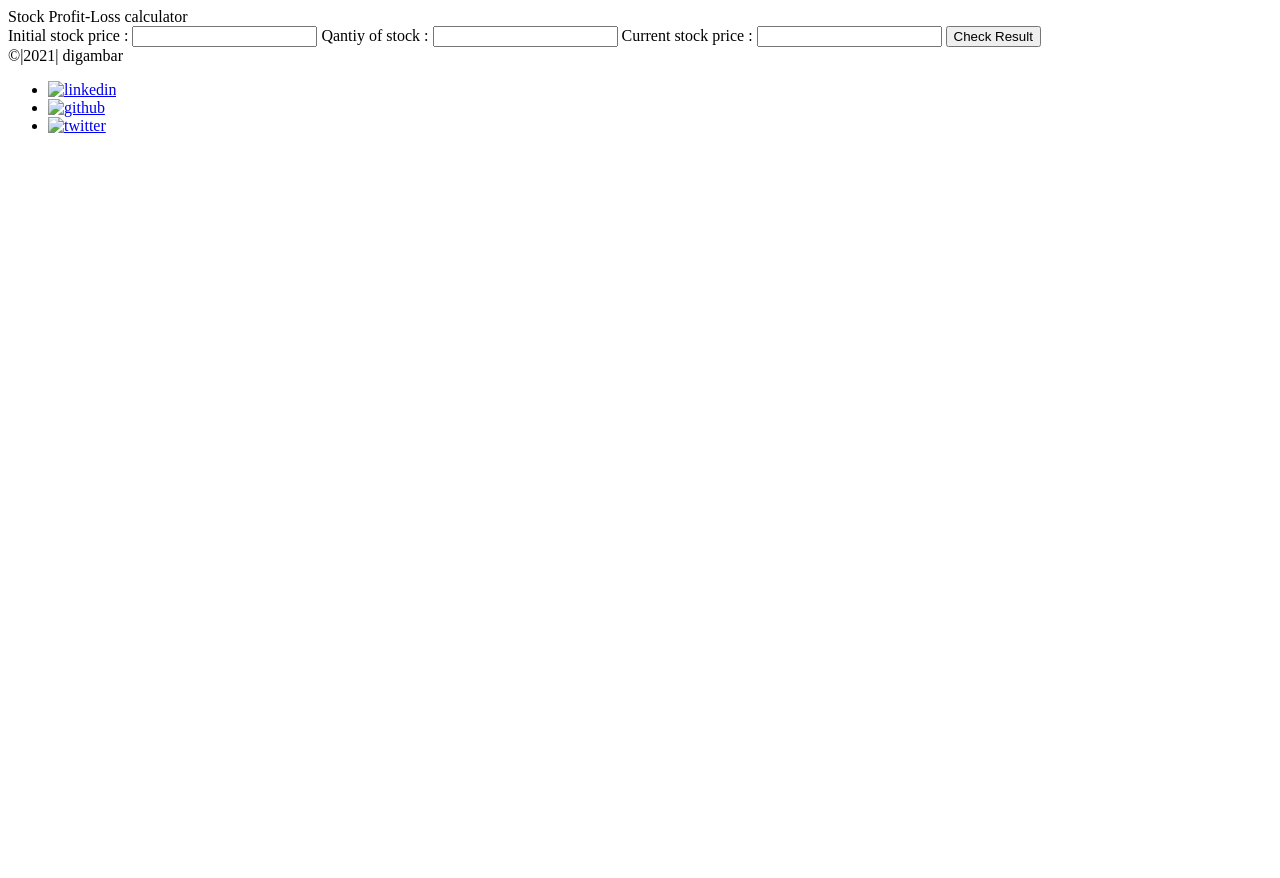
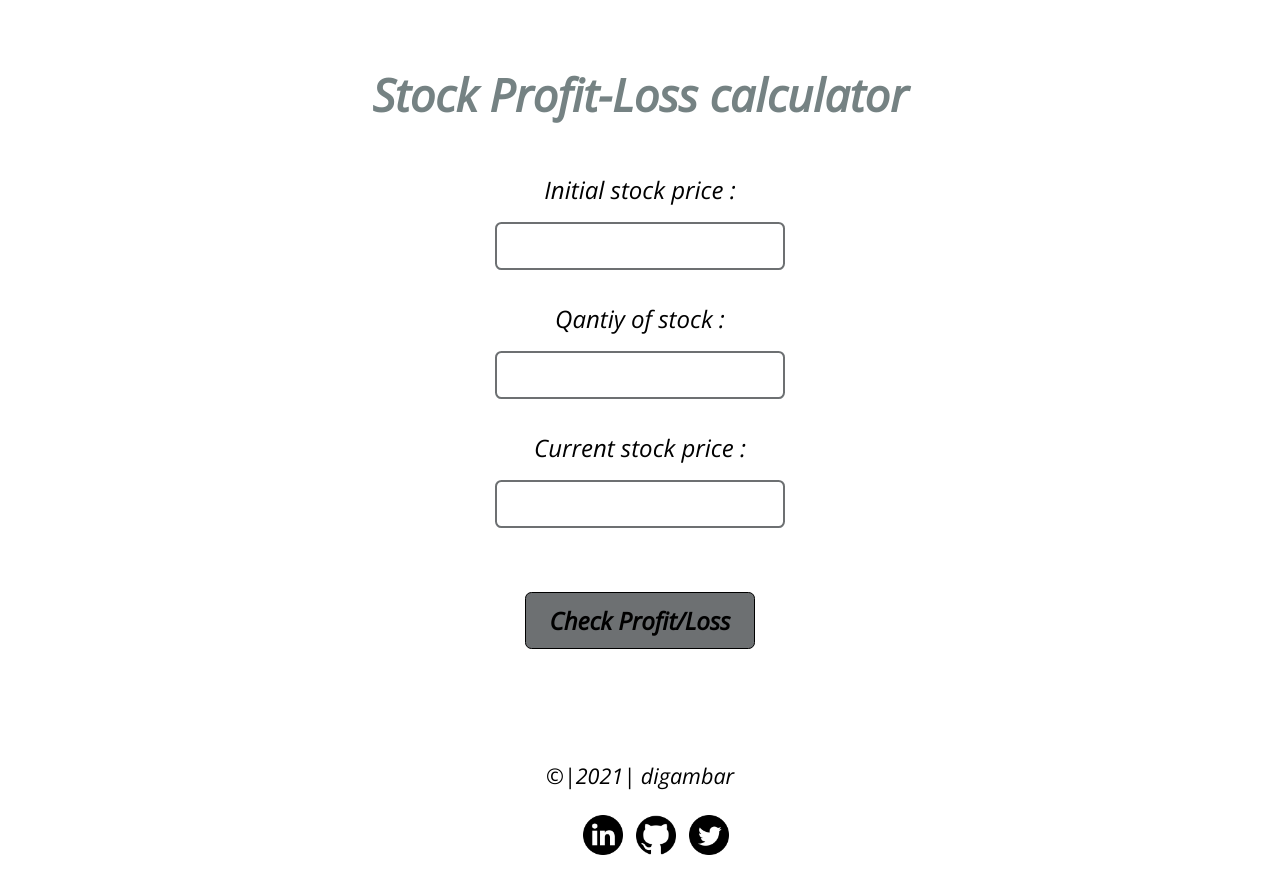
Before and after one commit to Digambar1411/stock-profit-or-loss, a plain HTML site: page index.html in a window 1280 px wide. Before the commit the page ends 800 px from the top, so only its background shows below. Drawn offline with nearby package versions, Linux system fonts and the light colour scheme.

Commit message:
styles: Changed font style

```diff
--- a/app.js
+++ b/app.js
@@ -25,10 +25,9 @@ function validateValue(){
         }
     }
     else{
-        showMessage("Please enter all the values to calculate profit/loss");
+        alert("Please fill out all the fields");
     }
 }
-
 
 function calculateProfitLoss(){
     var costPrice = initialPrice.value * quantity.value;
@@ -38,6 +37,7 @@ function calculateProfitLoss(){
         var lossAmnt =costPrice - sellingPrice;
         var lossPercent =((lossAmnt/costPrice)*100).toFixed(2);
         showResult("Hey loss is", lossAmnt, lossPercent);
+        document.body.style.backgroundColor="#FFA8B5";
     }
     else if(costPrice==sellingPrice){
         output.innerText="there is no loss or profit";
@@ -47,6 +47,8 @@ function calculateProfitLoss(){
         var profitAmnt=sellingPrice-costPrice;
         var profitPercent =((profitAmnt/costPrice)*100).toFixed(2);
         showResult("Hey profit is ", profitAmnt, profitPercent);
+        document.body.style.backgroundColor="#FC7869";
+
 
     }
 
@@ -54,11 +56,12 @@ function calculateProfitLoss(){
 
 function showResult(result,amount,percentage){
     output.style.display="block";
-    output.innerText=result+" of "+amount + " and the percent is "+percentage+"%";
+    output.innerText=result+" of Rs."+amount + " and the percent is "+percentage+"%";
 }
 function showMessage(msg){
     errorMsg.innerText=msg
     errorMsg.style.display="block";
+    errorMsg.style.color="red";
 
 }
 
--- a/index.html
+++ b/index.html
@@ -5,6 +5,7 @@
     <meta http-equiv="X-UA-Compatible" content="IE=edge">
     <meta name="viewport" content="width=device-width, initial-scale=1.0">
     <title>profir or loss</title>
+    <link rel="stylesheet" href="style.css">
 </head>
 <body>
     <header>Stock Profit-Loss calculator</header>
@@ -14,19 +15,20 @@
     <input type="number" id="quantity">
     <label for="current-price">Current stock price :</label>
     <input type="number" id=current-price>
-    <button id="btn">Check Result</button>
+    <div id="error-msg"></div>
+    <button id="btn">Check Profit/Loss</button>
     <div id="output"></div>
     <footer>
         <div> &#169|2021| digambar</div>
         <ul>
             <li>
-                <a href="https://www.linkedin.com/in/digambar-deshawal-9b279b147"> <img src="" alt="linkedin"></a>
+                <a href="https://www.linkedin.com/in/digambar-deshawal-9b279b147"> <img src="/images/linkedin.png" alt="linkedin"></a>
             </li>
             <li>
-                <a href="http://github.com/Digambar1411"><img src="" alt="github"></a>
+                <a href="http://github.com/Digambar1411"><img src="/images/github.png" alt="github"></a>
             </li>
             <li>
-                <a href="http://twitter.com/deshawald14"><img src="" alt="twitter"><a>
+                <a href="http://twitter.com/deshawald14"><img src="images/twitter.png" alt="twitter"><a>
             </li>
         </ul>
     </footer>
--- a/style.css
+++ b/style.css
@@ -1,5 +1,8 @@
+@import url('https://fonts.googleapis.com/css2?family=Open+Sans:ital@1&display=swap');
+
 body{
     text-align: center;
+    font-family: 'Open Sans', sans-serif;
 }
 header{
     margin: auto;
@@ -35,7 +38,7 @@ button{
     border-radius: 0.4rem;
     font-weight: bold;
     border: 1.5px solid black;
-    font-family: 'Bitter', serif;
+    font-family: 'Open Sans', sans-serif;
     background-color: #6d7072;
 
 }
@@ -46,7 +49,7 @@ button{
     font-weight: bold;
     margin: 1rem auto;
     padding-top: 1rem;
-    font-family: 'Bitter', serif;
+    font-family: 'Open Sans', sans-serif;
     /* color:darkgray */
 }
 
@@ -56,7 +59,7 @@ button{
     font-weight: bold;
     margin: 1rem auto;
     padding-top: 1rem;
-    font-family: 'Bitter', serif;
+    font-family: 'Open Sans', sans-serif;
     color:black
 }
 
@@ -66,7 +69,7 @@ footer{
     margin-bottom: 1rem;
     text-align: center;
     font-size: large;
-    font-family: 'Bitter', serif;
+    font-family: 'Open Sans', sans-serif;
 
 }
 ::placeholder{
```
